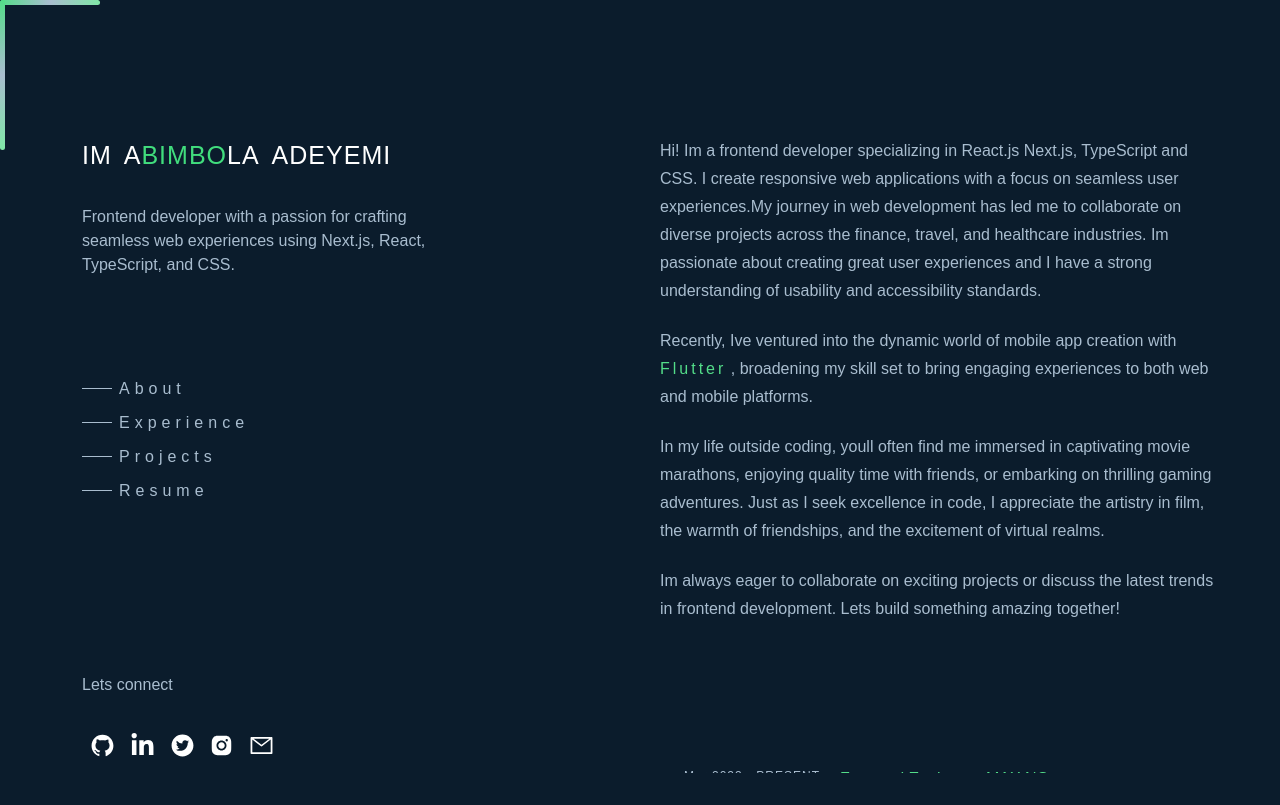
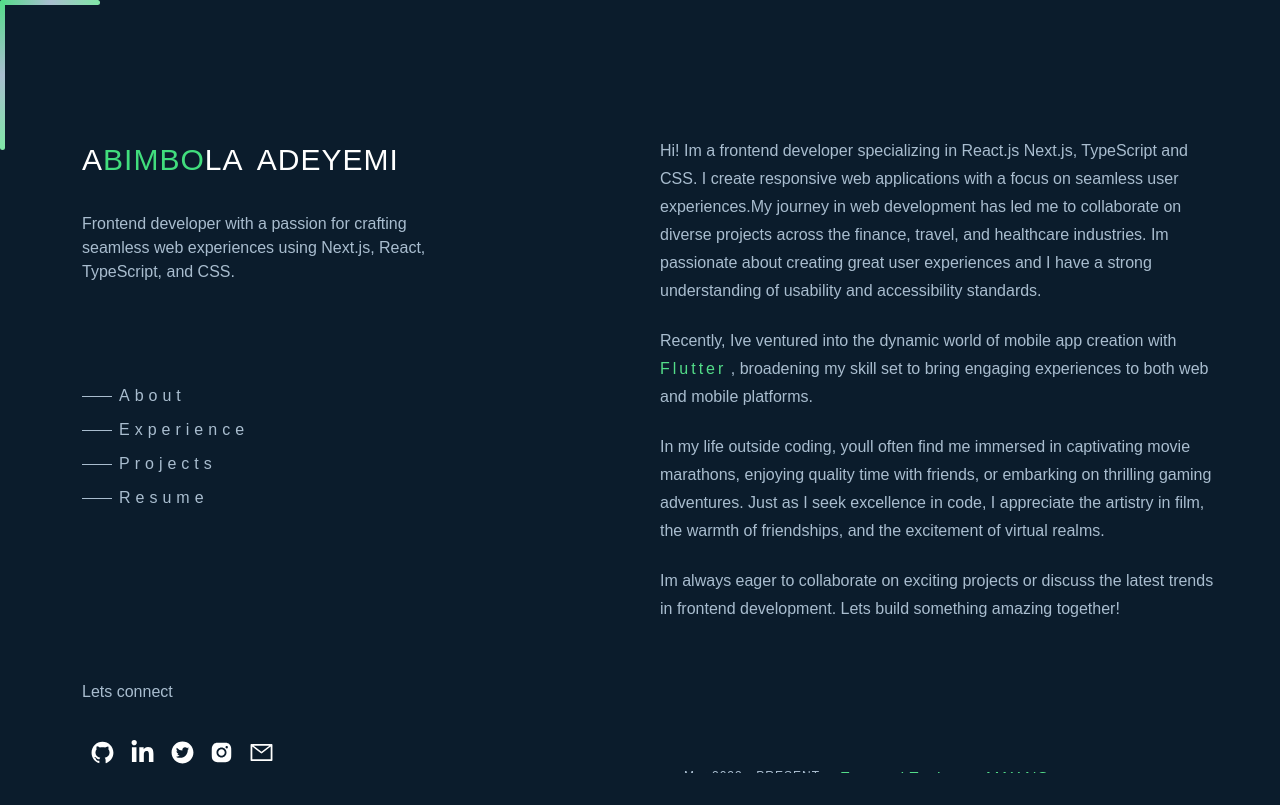
Before and after one commit to bimbo-ade/MyPortfolio-v3, a Next.js app: page / in a window 1280 px wide. Built offline with nearby package versions, Linux system fonts and the light colour scheme.

Commit message:
teext change

```diff
--- a/app/page.tsx
+++ b/app/page.tsx
@@ -137,11 +137,11 @@ export default function Page() {
                       alt=""
                       className="tablet:w-[330px] hidden tablet:block tablet:w-[400px] w-[200px]"
                     /> */}
-                    <p className="  text-[25px] tablet: text-[25px]  tracking-[1px] mt-[25px] w-[290px] tablet:mt-[30px]  tablet:w-[100%] uppercase mb-[-30px] tablet:mb-[30px] text-white">
+                    <p className="  text-[25px] tablet: text-[30px]  tracking-[1px] mt-[30px] w-[290px] tablet:mt-[30px]  tablet:w-[100%] uppercase mb-[-30px] tablet:mb-[30px] text-white">
                       {" "}
-                      <span>I</span>
+                      {/* <span>I</span>
                       <span>M</span>
-                      <span className="mx-[200px] tablet:mx-[2px]"> </span>
+                      <span className="mx-[200px] tablet:mx-[2px]"> </span> */}
                       <span>A</span>
                       <span className="animate-color-change-s">B</span>
                       <span className="animate-color-change-s">I</span>
```
